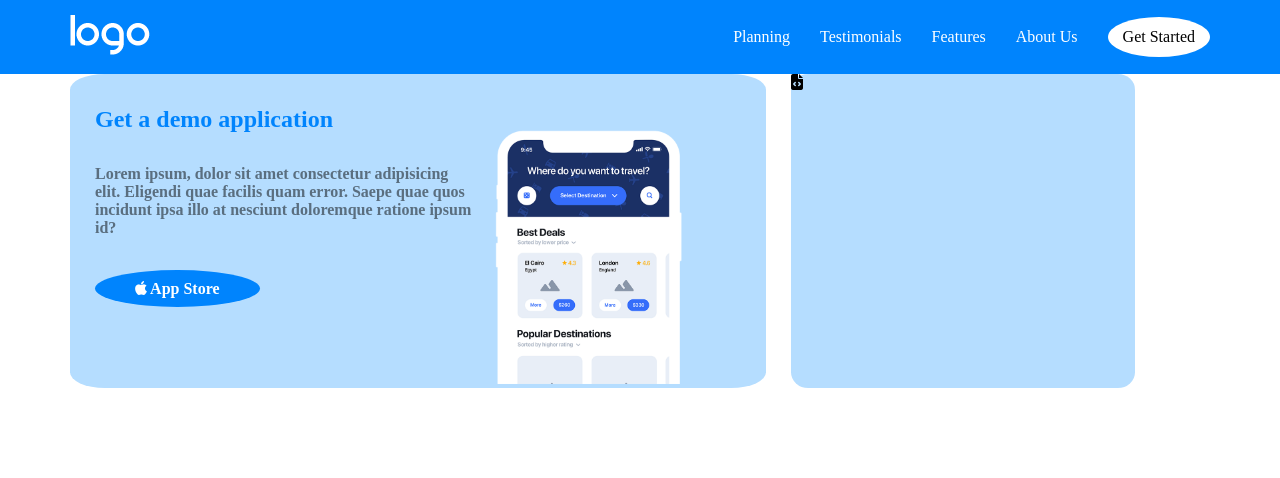
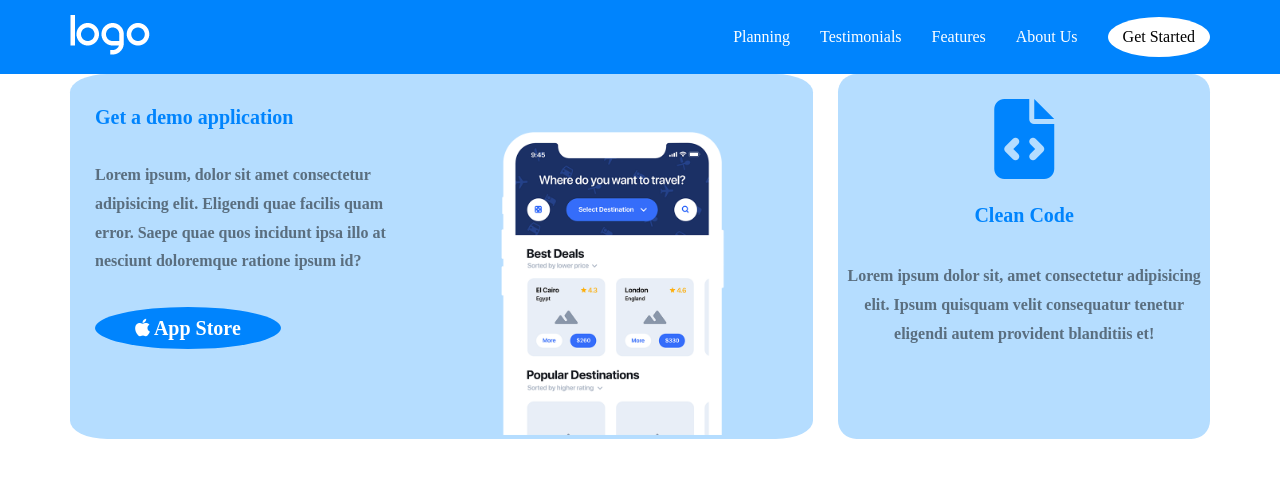
Before and after one commit to luigidis/htmlcss-responsive-layout, a plain HTML site: page index.html in a window 1280 px wide. Drawn offline with Linux system fonts and the light colour scheme.

Commit message:
Prima sezione in "costruzione"

```diff
--- a/css/app.css
+++ b/css/app.css
@@ -79,16 +79,17 @@ a {
 /* Css First Section*/
 
 .col-3 {
-    flex-basis: calc((100% / 3) * 2);
+    flex-basis: calc(((100% - 25px) / 3) * 2);
 }
 
 .col-1 {
-    flex-basis: calc((100% / 3) * 1);
+    flex-basis: calc(((100% - 25px) / 3) * 1);
 }
 
 .row-gap-1 {
     column-gap: 25px;
     row-gap: 30px;
+    flex-wrap: wrap;
 }
 
 .col-color {
@@ -103,18 +104,21 @@ a {
 
 .col-3 img {
     padding-top: 50px;
+    padding-left: 50px;
 }
 
 .col-3 div h2 {
     padding: 32px 0;
     color: #0084FD;
+    font-size: 1.25rem;
+}
 
-}
 
 .col-3 div p {
     padding-bottom: 32px;
     color: #5A6E7F;
     font-weight: bold;
+    line-height: 1.8rem;
 }
 
 .col-3 div .button {
@@ -122,4 +126,44 @@ a {
     background-color: #0084FD;
     padding: 10px 40px;
     font-weight: bold;
+    font-size: 1.25rem
 }
+
+.basis-50 {
+    flex-basis: 50%;
+}
+
+.padding-20 {
+    padding-bottom: 20px;
+}
+
+
+.align-end {
+    align-self: flex-end;
+}
+
+.col-1 {
+    text-align: center;
+}
+
+.col-1 div i {
+    font-size: 5rem;
+    color: #0084FD;
+    padding: 25px 0;
+}
+
+.col-1 h2 {
+    color: #0084FD;
+    font-size: 1.25rem;
+    padding-bottom: 35px;
+}
+
+.col-1 p {
+    color: #5A6E7F;
+    font-weight: bold;
+    line-height: 1.8rem;
+}
+
+.col-2 {
+    flex-basis: calc((100% - 25px) /3);
+}
--- a/index.html
+++ b/index.html
@@ -36,7 +36,7 @@
             <div class="container">
                 <div class="row row-gap-1">
                     <div class="col-3 row col-color col-stats"> <!--Questa colonna occuperà i 2/3-->
-                        <div>
+                        <div class="basis-50 padding-20">
                            <h2>Get a demo application</h2>
                            <p>  Lorem ipsum, dolor sit amet consectetur adipisicing elit.
                                 Eligendi quae facilis quam error. Saepe quae quos incidunt ipsa illo at nesciunt
@@ -44,22 +44,26 @@
                             </p>
                             <a href="#"><span class=button><i class="fa-brands fa-apple"></i> App Store</span></a>
                         </div>
-                        <div>
+                        <div class="basis-50 align-end">
                             <img src="./img/phone.png" alt="phonei img">
                         </div>
                     </div>
-                    <div class="col-1 col-color">
+                    <div class="col-1 col-color row-column">
                         <div>
                             <i class="fa-solid fa-file-code"></i>
+                            <h2>Clean Code</h2>
+                            <p>Lorem ipsum dolor sit, amet consectetur adipisicing elit.
+                                Ipsum quisquam velit consequatur tenetur eligendi autem provident blanditiis et!
+                            </p>
                         </div>
                     </div>
-                    <div class="col">
+                    <div class="col-2">
 
                     </div>
-                    <div class="col">
+                    <div class="col-2">
 
                     </div>
-                    <div class="col">
+                    <div class="col-2">
 
                     </div>
                 </div>
```
